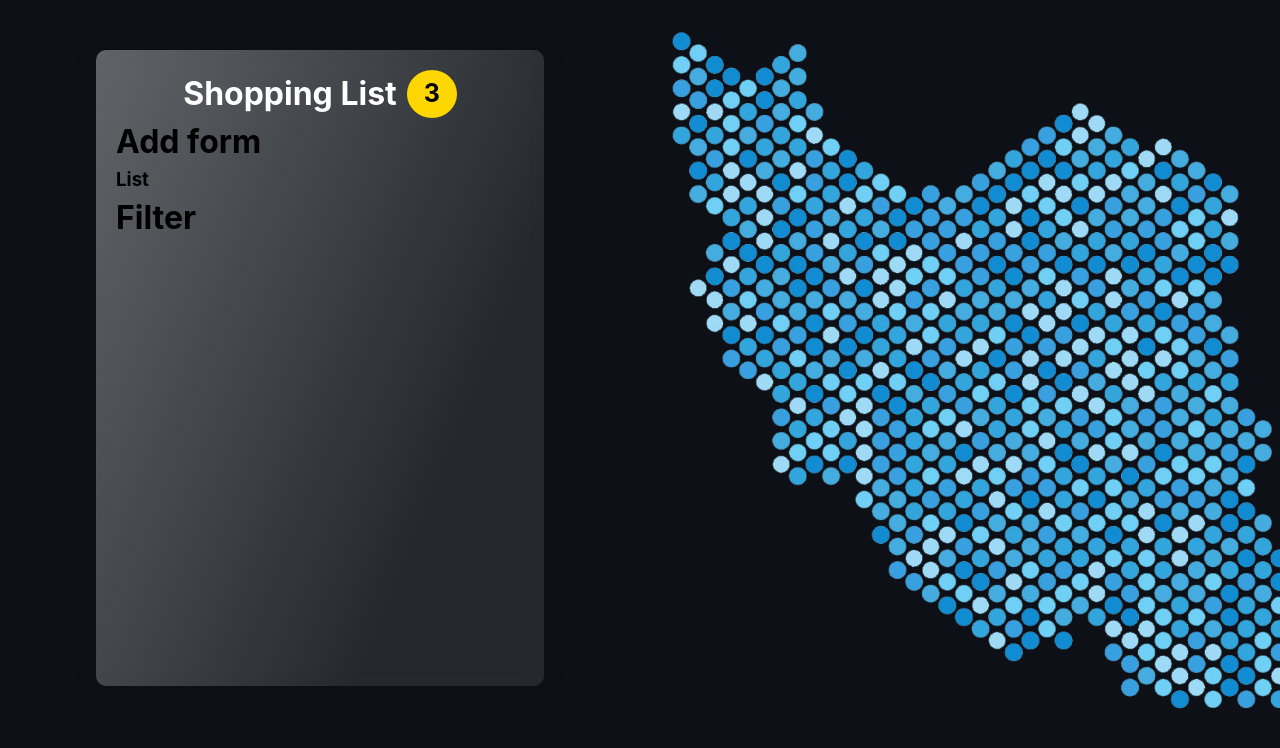
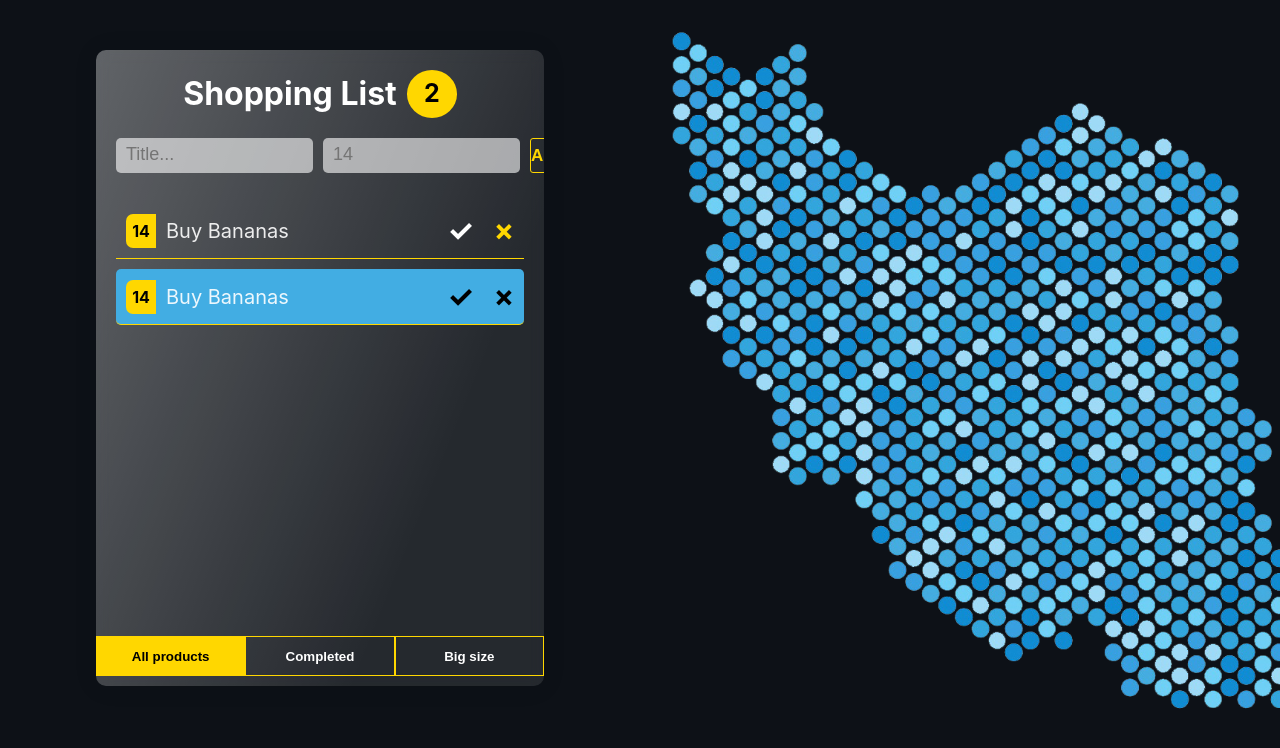
Before and after one commit to Akbar1007/Grocery-Shopping-List, a React (Vite) app: page / in a window 1280 px wide. Shown: the top 748 px of the page. Built offline with nearby package versions, Linux system fonts and the light colour scheme.

Commit message:
Updated Componenets

```diff
--- a/src/components/Filter.jsx
+++ b/src/components/Filter.jsx
@@ -1,5 +1,13 @@
 const Filter = () => {
-	return <h1>Filter</h1>
+	return (
+		<div className='filter'>
+			<div className='btns'>
+				<button className='active'>All products</button>
+				<button>Completed</button>
+				<button>Big size</button>
+			</div>
+		</div>
+	)
 }
 
 export default Filter
--- a/src/components/Heading.jsx
+++ b/src/components/Heading.jsx
@@ -2,7 +2,7 @@ const Information = () => {
 	return (
 		<div className='information'>
 			<h1>Shopping List</h1>
-			<span>3</span>
+			<span>2</span>
 		</div>
 	)
 }
--- a/src/components/ShoppingAddForm.jsx
+++ b/src/components/ShoppingAddForm.jsx
@@ -1,5 +1,11 @@
 const ShoppingAddForm = () => {
-	return <h1>Add form</h1>
+	return (
+		<div className='form'>
+			<input type='text' className='title' placeholder='Title...' />
+			<input type='number' className='number' placeholder='14' />
+			<button>Add</button>
+		</div>
+	)
 }
 
 export default ShoppingAddForm
--- a/src/components/ShoppingList.jsx
+++ b/src/components/ShoppingList.jsx
@@ -1,5 +1,29 @@
 const ShoppingList = () => {
-	return <h3>List</h3>
+	return (
+		<div className='shopping-list'>
+			<div className='list-item'>
+				<div className='item-info'>
+					<span>14</span>
+					<p>Buy Bananas</p>
+				</div>
+				<div className='item-actions'>
+					<span className='check'>&#10003;</span>
+					<span className='times'>&times;</span>
+				</div>
+			</div>
+
+			<div className='list-item active'>
+				<div className='item-info'>
+					<span>14</span>
+					<p>Buy Bananas</p>
+				</div>
+				<div className='item-actions'>
+					<span className='check'>&#10003;</span>
+					<span className='times'>&times;</span>
+				</div>
+			</div>
+		</div>
+	)
 }
 
 export default ShoppingList
--- a/src/index.css
+++ b/src/index.css
@@ -62,7 +62,6 @@
 }
 
 /* INFORMATION */
-
 .information {
 	display: flex;
 	align-items: center;
@@ -82,3 +81,143 @@
 	padding: 5px;
 	border-radius: 100%;
 }
+
+/* ADD FORM */
+.form {
+	display: flex;
+	gap: 10px;
+	margin-top: 20px;
+}
+
+.form input {
+	border-radius: 5px;
+	background: rgba(255, 255, 255, 0.6);
+	height: 35px;
+	outline: none;
+	border: none;
+	padding: 0 10px;
+}
+
+.form input::placeholder {
+	font-size: 18px;
+}
+
+.form button {
+	width: 101px;
+	height: 35px;
+	outline: none;
+	border: none;
+	cursor: pointer;
+	background-color: transparent;
+	border: 1px solid #ffd700;
+	color: #ffd700;
+	font-size: 17px;
+	border-radius: 3px;
+	font-weight: bold;
+	transition: all 0.2s ease;
+}
+
+.form button:hover {
+	background-color: #ffd700;
+	color: #000;
+}
+
+/* SHOPPING LIST */
+.shopping-list {
+	margin-top: 30px;
+	display: flex;
+	flex-direction: column;
+	gap: 10px;
+}
+.list-item {
+	padding: 5px 10px;
+	border-bottom: 1px solid #ffd700;
+	display: flex;
+	justify-content: space-between;
+	align-items: center;
+	transition: all 0.3s ease;
+	cursor: pointer;
+}
+.list-item.active {
+	background-color: #42ade3;
+	border-radius: 5px;
+}
+.list-item .item-info {
+	display: flex;
+	align-items: center;
+	gap: 10px;
+}
+.list-item .item-info span {
+	width: 30px;
+	text-align: center;
+	padding: 5px;
+	background-color: #ffd700;
+	font-weight: bold;
+	border-bottom-left-radius: 7px;
+	border-top-left-radius: 7px;
+}
+.list-item .item-info p {
+	color: rgba(255, 255, 255, 0.9);
+	font-size: 20px;
+	font-style: normal;
+	font-weight: 400;
+	line-height: normal;
+}
+.list-item .item-actions {
+	display: flex;
+	align-items: center;
+	gap: 5px;
+}
+.list-item .item-actions span {
+	font-size: 30px;
+	flex-shrink: 0;
+	cursor: pointer;
+	font-weight: bold;
+}
+.list-item .item-actions .times {
+	color: #ffd700;
+	padding-left: 15px;
+}
+.list-item .item-actions .check {
+	color: #fff;
+}
+.list-item.active .item-actions span {
+	color: #000;
+}
+
+/* FILTER */
+.filter {
+	position: absolute;
+	bottom: 0;
+	left: 0;
+	right: 0;
+	height: 60px;
+	display: flex;
+	align-items: center;
+	width: 100%;
+}
+.btns {
+	width: 100%;
+	display: grid;
+	grid-template-columns: 1fr 1fr 1fr;
+}
+.btns button {
+	height: 40px;
+	border: none;
+	outline: none;
+	background-color: transparent;
+	border: 1px solid #ffd700;
+	font-weight: bold;
+	color: #000;
+	cursor: pointer;
+	color: #fff;
+	transition: all 0.2s ease;
+}
+.btns button:hover {
+	background-color: #ffd700;
+	color: #000;
+}
+.btns button.active {
+	background-color: #ffd700;
+	color: #000;
+}
```
